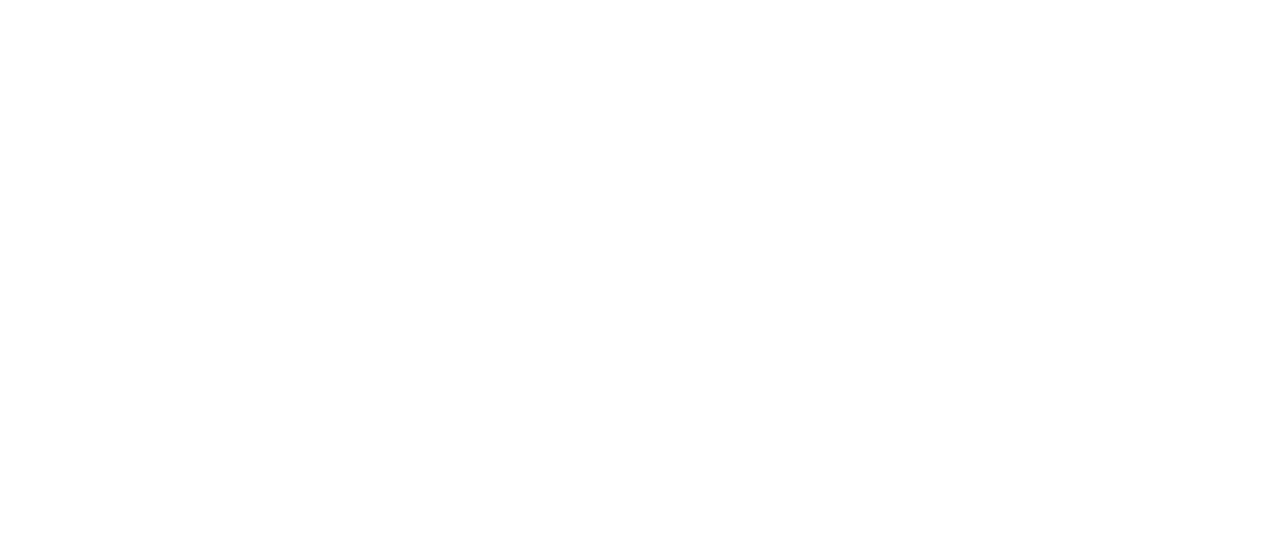
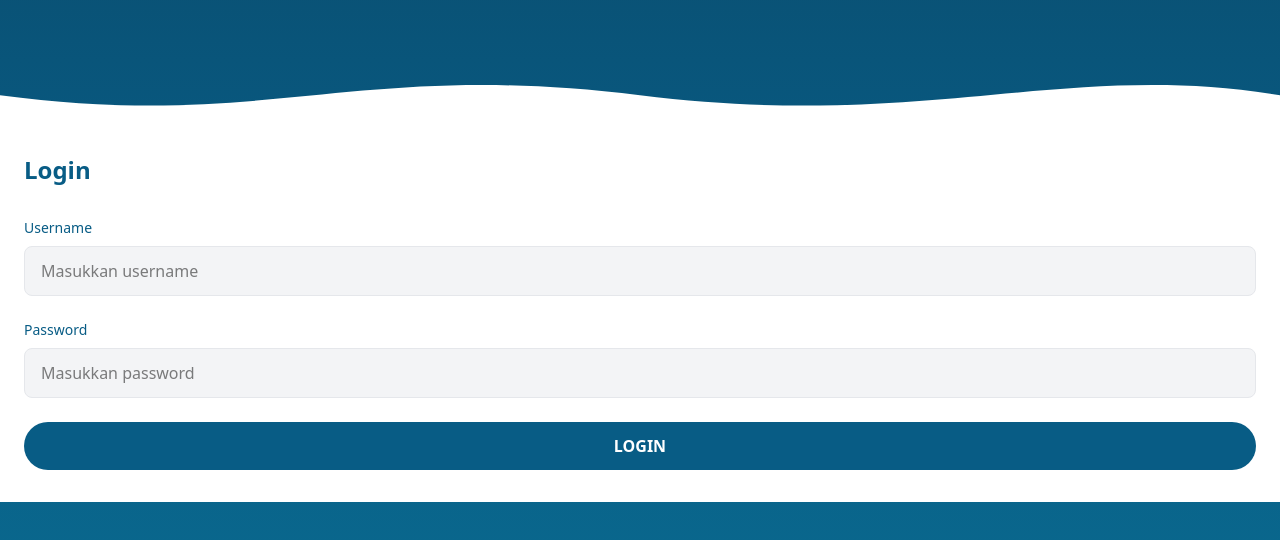
Before and after one commit to ChristentaTP/SMIKOLE, a React (Vite) app: page /login in a window 1280 px wide. Before the commit this address had no page. Shown: the part 150-690 px from the top of the page. Built offline with nearby package versions, Linux system fonts and the light colour scheme.

Commit message:
tambah halaman login

```diff
--- a/src/App.jsx
+++ b/src/App.jsx
@@ -1,4 +1,6 @@
 import { Routes, Route, Navigate } from "react-router-dom"
+import Welcome from "./app/routes/Welcome"
+import Login from "./app/routes/Login"
 import Dashboard from "./app/routes/Dashboard"
 import KontrolAktuator from "./app/routes/KontrolAktuator"
 import Logbook from "./app/routes/Logbook"
@@ -9,8 +11,9 @@
 export default function App() {
   return (
     <Routes>
-      {/* Default redirect to dashboard */}
-      <Route path="/" element={<Navigate to="/dashboard" replace />} />
+      {/* Auth routes */}
+      <Route path="/" element={<Welcome />} />
+      <Route path="/login" element={<Login />} />
 
       {/* Main routes */}
       <Route path="/dashboard" element={<Dashboard />} />
--- /dev/null
+++ b/src/app/routes/Login.jsx
@@ -0,0 +1,71 @@
+import { useState } from "react"
+import { useNavigate } from "react-router-dom"
+
+export default function Login() {
+  const [username, setUsername] = useState("")
+  const [password, setPassword] = useState("")
+  const navigate = useNavigate()
+
+  const handleLogin = (e) => {
+    e.preventDefault()
+    // TODO: Add actual authentication logic
+    navigate("/dashboard")
+  }
+
+  return (
+    <div className="min-h-screen flex flex-col" style={{ background: "linear-gradient(180deg, #0a4d6e 0%, #085C85 50%, #0a6a8f 100%)" }}>
+      {/* Top Section - gradient background */}
+      <div className="h-48 md:h-64" />
+
+      {/* Bottom Section with Wave */}
+      <div className="flex-1 relative">
+        {/* Wave SVG */}
+        <svg viewBox="0 0 1440 120" className="w-full absolute -top-16" preserveAspectRatio="none">
+          <path
+            fill="#ffffff"
+            d="M0,60 C300,100 400,20 720,60 C1040,100 1200,20 1440,60 L1440,120 L0,120 Z"
+          />
+        </svg>
+
+        {/* Login Form */}
+        <div className="bg-white min-h-full px-6 pt-12 pb-8">
+          <h2 className="text-2xl font-bold text-[#085C85] mb-8">Login</h2>
+
+          <form onSubmit={handleLogin} className="space-y-6">
+            {/* Username Field */}
+            <div>
+              <label className="block text-sm text-[#085C85] mb-2">Username</label>
+              <input
+                type="text"
+                value={username}
+                onChange={(e) => setUsername(e.target.value)}
+                className="w-full px-4 py-3 bg-gray-100 border border-gray-200 rounded-lg focus:outline-none focus:ring-2 focus:ring-[#085C85] focus:border-transparent"
+                placeholder="Masukkan username"
+              />
+            </div>
+
+            {/* Password Field */}
+            <div>
+              <label className="block text-sm text-[#085C85] mb-2">Password</label>
+              <input
+                type="password"
+                value={password}
+                onChange={(e) => setPassword(e.target.value)}
+                className="w-full px-4 py-3 bg-gray-100 border border-gray-200 rounded-lg focus:outline-none focus:ring-2 focus:ring-[#085C85] focus:border-transparent"
+                placeholder="Masukkan password"
+              />
+            </div>
+
+            {/* Login Button */}
+            <button
+              type="submit"
+              className="w-full bg-[#085C85] text-white py-3 rounded-full font-semibold hover:bg-[#064a6a] transition-colors"
+            >
+              LOGIN
+            </button>
+          </form>
+        </div>
+      </div>
+    </div>
+  )
+}
--- /dev/null
+++ b/src/app/routes/Welcome.jsx
@@ -0,0 +1,41 @@
+import { Link } from "react-router-dom"
+
+export default function Welcome() {
+  return (
+    <div className="min-h-screen flex flex-col" style={{ background: "linear-gradient(180deg, #0a4d6e 0%, #085C85 50%, #0a6a8f 100%)" }}>
+      {/* Top Section with Logo */}
+      <div className="flex-1 flex items-center justify-center">
+        <h1 className="text-4xl md:text-5xl font-light tracking-[0.3em] text-white">
+          SMIKOLE
+        </h1>
+      </div>
+
+      {/* Bottom Wave Section */}
+      <div className="relative">
+        {/* Wave SVG */}
+        <svg viewBox="0 0 1440 200" className="w-full" preserveAspectRatio="none">
+          <path
+            fill="#ffffff"
+            d="M0,100 C300,180 400,60 720,100 C1040,140 1200,60 1440,100 L1440,200 L0,200 Z"
+          />
+        </svg>
+
+        {/* Content on white background */}
+        <div className="bg-white px-6 pb-8 -mt-1">
+          <h2 className="text-2xl font-bold text-[#085C85] mb-2">SELAMAT DATANG</h2>
+          <p className="text-gray-600 mb-6">Silakan Login Terlebih Dahulu</p>
+
+          <Link
+            to="/login"
+            className="inline-flex items-center gap-2 border-2 border-[#085C85] text-[#085C85] px-6 py-2 rounded-full hover:bg-[#085C85] hover:text-white transition-colors"
+          >
+            Continue
+            <svg xmlns="http://www.w3.org/2000/svg" className="h-4 w-4" fill="none" viewBox="0 0 24 24" stroke="currentColor">
+              <path strokeLinecap="round" strokeLinejoin="round" strokeWidth={2} d="M9 5l7 7-7 7" />
+            </svg>
+          </Link>
+        </div>
+      </div>
+    </div>
+  )
+}
```
